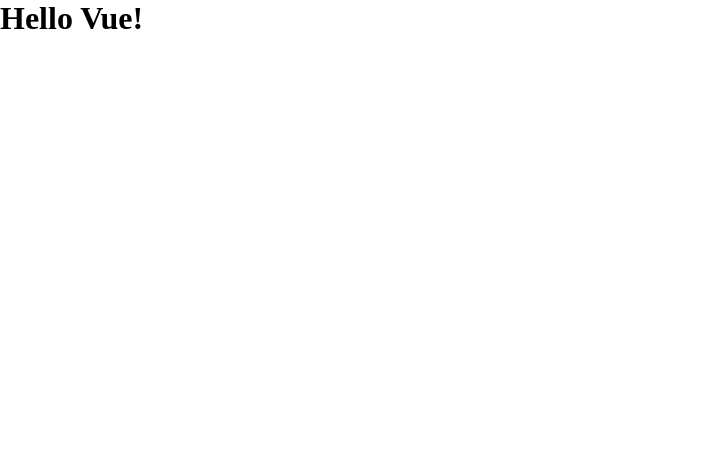
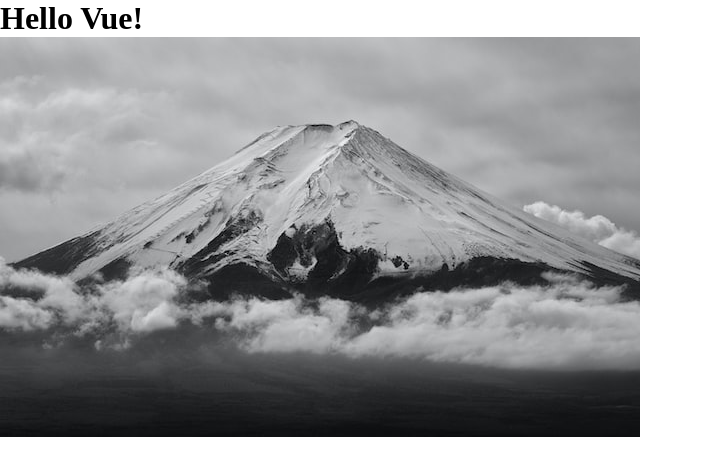
Before and after one commit to LorenzoNicco/vue-hello, a plain HTML site: page index.html in a window 1280 px wide. Shown: the whole page, without its empty margins (0-703 px from the left). Drawn offline with nearby package versions, Linux system fonts and the light colour scheme.

Commit message:
Add immagine bonus

```diff
--- a/index.html
+++ b/index.html
@@ -11,6 +11,8 @@
     <body>
         <div id="app">
             <h1>{{ message }}</h1>
+
+            <img v-bind:src="pic">
         </div>
 
         <!-- CDN VUEJS -->
--- a/js/script.js
+++ b/js/script.js
@@ -5,7 +5,8 @@ const { createApp } = Vue;
 createApp({
     data () {
         return {
-            message: "Hello Vue!"
+            message: "Hello Vue!",
+            pic: "takashi-miyazaki-wrHRP10ZW70-unsplash.jpg"
         }
     }
 }).mount('#app');
```
Also changed, not shown: takashi-miyazaki-wrHRP10ZW70-unsplash.jpg (added).
